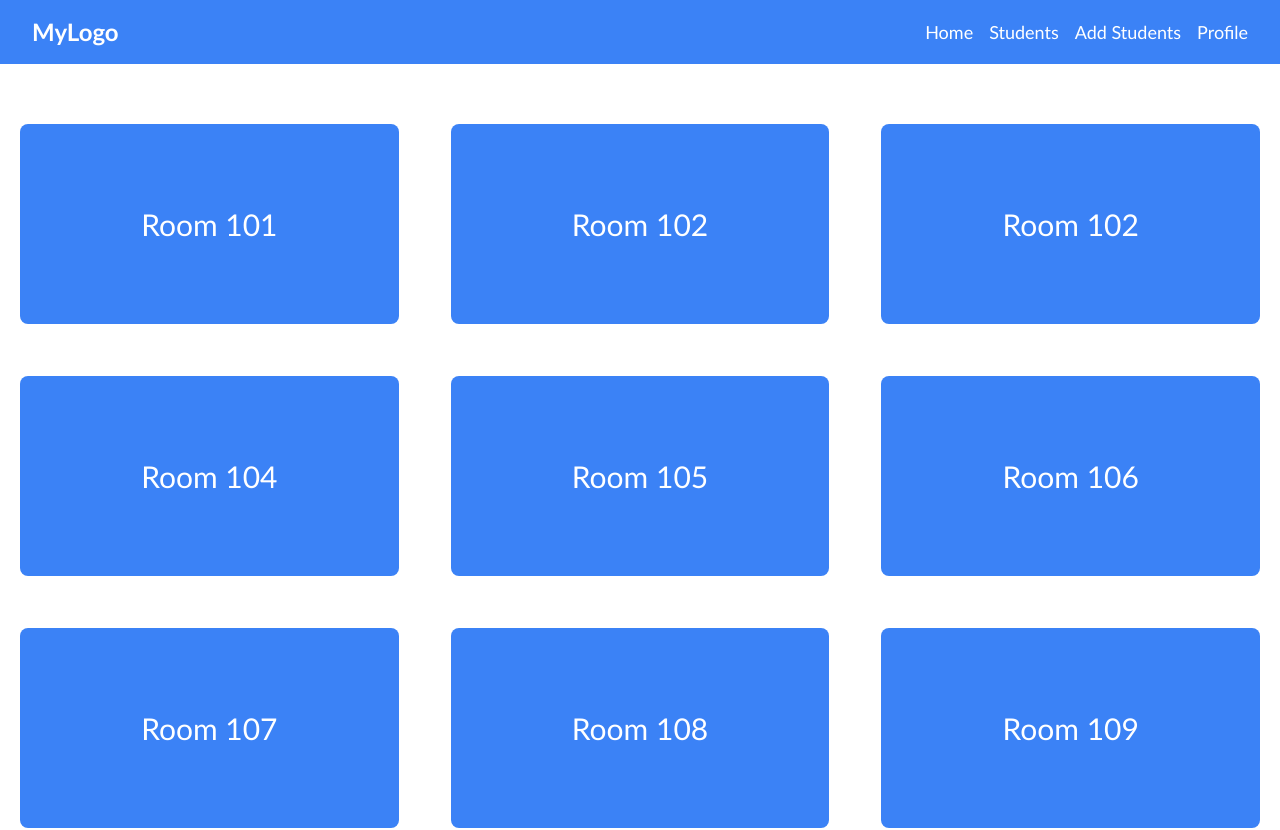
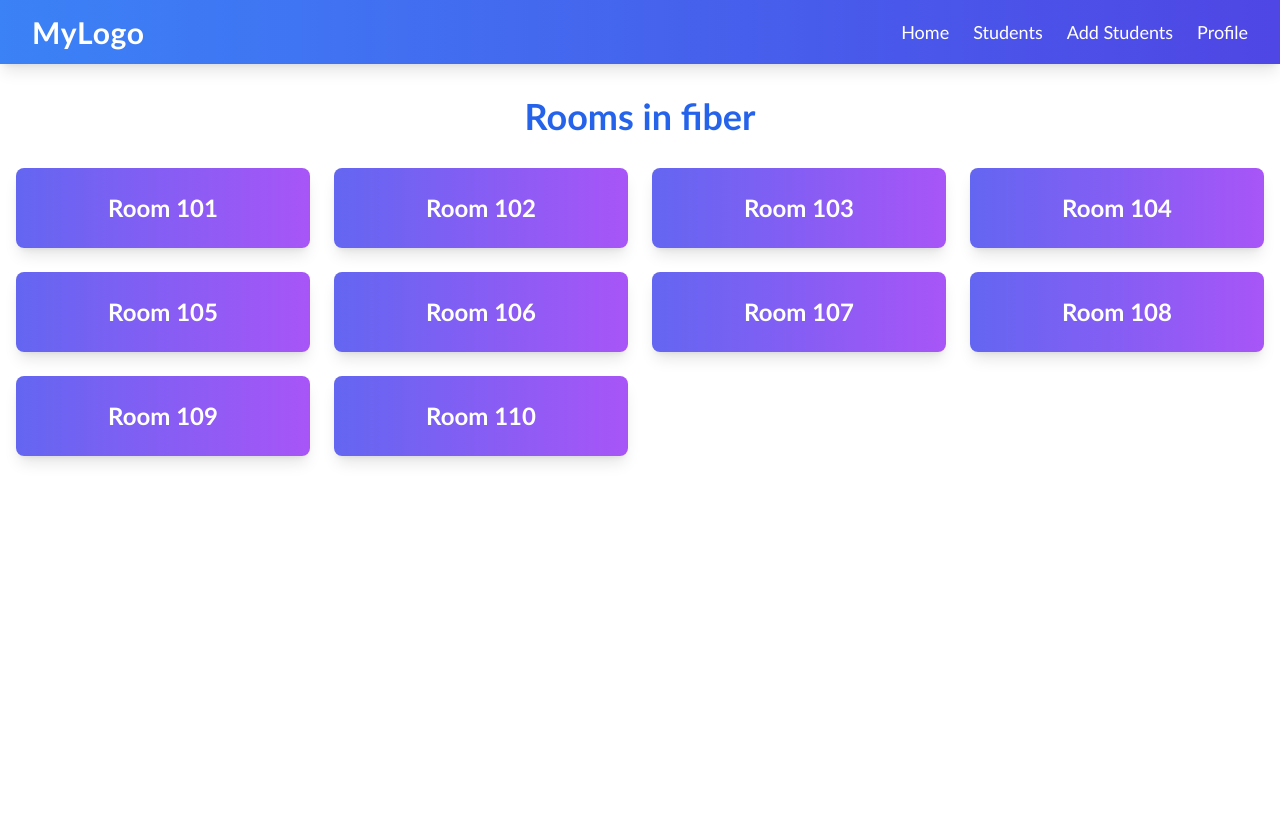
Before and after one commit to toufiq007/students-mangement-app, a React (Vite) app in the folder client/: page /hall/fiber in a window 1280 px wide. Shown: the top 830 px of the page. After the commit the page ends 800 px from the top, so only its background shows below. Built offline with nearby package versions, Linux system fonts and the light colour scheme.

Commit message:
make components more attractive

```diff
--- a/client/src/Pages/roomDetails/Room.tsx
+++ b/client/src/Pages/roomDetails/Room.tsx
@@ -2,23 +2,36 @@ import { Link, useParams } from "react-router-dom";
 import { roomMember } from "../../utils/roomStudentsData";
 
 const Room = () => {
-    const {room,hallName} = useParams()
-    console.log(room,hallName)
+  const { room, hallName } = useParams();
+  console.log(room, hallName);
+
   return (
-    <div className="container mx-auto">
-        <h2 className="text-3xl text-center">Room Number : {room}</h2>
-      <div className="grid grid-cols-1 md:grid-cols-3 gap-3 my-10">
-        {roomMember.map((member,index:number) => (
-         <Link to={`/hall/${hallName}/${room}/${member.id}`}>
-             <div
+    <div className="container mx-auto px-4 py-8">
+      {/* Room Header */}
+      <h2 className="text-4xl font-bold text-center text-blue-600 mb-8">
+        Room Number: {room}
+      </h2>
+
+      {/* Room Members Grid */}
+      <div className="grid grid-cols-1 sm:grid-cols-2 md:grid-cols-3 gap-6">
+        {roomMember.map((member, index: number) => (
+          <Link
+            to={`/hall/${hallName}/${room}/${member.id}`}
             key={index}
-            className="bg-blue-500 text-white p-5 m-5 rounded-lg h-[200px] flex flex-col justify-center items-center"
+            className="group"
           >
-            <h2 className="text-3xl text-center">{member.name}</h2>
-            <h2 className="text-3xl text-center">{member.email}</h2>
-            <h2 className="text-3xl text-center">{member.batch}</h2>
-          </div>
-         </Link>
+            <div className="bg-gradient-to-r from-blue-500 to-blue-700 text-white p-6 rounded-lg shadow-lg transform transition duration-300 hover:scale-105 hover:shadow-2xl">
+              <h3 className="text-2xl font-semibold mb-2 group-hover:text-yellow-300">
+                {member.name}
+              </h3>
+              <p className="text-lg group-hover:text-gray-200">
+                <span className="font-medium">Email:</span> {member.email}
+              </p>
+              <p className="text-lg group-hover:text-gray-200">
+                <span className="font-medium">Batch:</span> {member.batch}
+              </p>
+            </div>
+          </Link>
         ))}
       </div>
     </div>
--- a/client/src/Pages/roomDetails/RoomContainer.tsx
+++ b/client/src/Pages/roomDetails/RoomContainer.tsx
@@ -1,47 +1,16 @@
 import { Link } from "react-router-dom";
 
 const roomDetails = [
-  {
-    room: 101,
-    title: "Room 101",
-  },
-
-  {
-    room: 102,
-    title: "Room 102",
-  },
-  {
-    room: 103,
-    title: "Room 102",
-  },
-  {
-    room: 104,
-    title: "Room 104",
-  },
-  {
-    room: 105,
-    title: "Room 105",
-  },
-  {
-    room: 106,
-    title: "Room 106",
-  },
-  {
-    room: 107,
-    title: "Room 107",
-  },
-  {
-    room: 108,
-    title: "Room 108",
-  },
-  {
-    room: 109,
-    title: "Room 109",
-  },
-  {
-    room: 110,
-    title: "Room 110",
-  },
+  { room: 101, title: "Room 101" },
+  { room: 102, title: "Room 102" },
+  { room: 103, title: "Room 103" },
+  { room: 104, title: "Room 104" },
+  { room: 105, title: "Room 105" },
+  { room: 106, title: "Room 106" },
+  { room: 107, title: "Room 107" },
+  { room: 108, title: "Room 108" },
+  { room: 109, title: "Room 109" },
+  { room: 110, title: "Room 110" },
 ];
 
 type RoomContainerProps = {
@@ -50,19 +19,28 @@ type RoomContainerProps = {
 
 const RoomContainer = ({ hallName }: RoomContainerProps) => {
   return (
-    <div className="container mx-auto grid grid-cols-1 md:grid-cols-3 gap-3 my-10">
-      {roomDetails.map((roomDetail) => {
-        return (
-          <Link to={`/hall/${hallName}/${roomDetail.room}`}>
-            <div
-              key={roomDetail.room}
-              className="bg-blue-500 text-white p-5 m-5 rounded-lg h-[200px] flex justify-center items-center"
-            >
-              <h2 className="text-3xl text-center">{roomDetail.title}</h2>
+    <div className="container mx-auto px-4 py-8">
+      {/* Header */}
+      <h2 className="text-4xl font-bold text-center text-blue-600 mb-8">
+        Rooms in {hallName}
+      </h2>
+
+      {/* Room Cards */}
+      <div className="grid grid-cols-1 sm:grid-cols-2 md:grid-cols-3 lg:grid-cols-4 gap-6">
+        {roomDetails.map((roomDetail) => (
+          <Link
+            to={`/hall/${hallName}/${roomDetail.room}`}
+            key={roomDetail.room}
+            className="group"
+          >
+            <div className="bg-gradient-to-r from-indigo-500 to-purple-500 text-white p-6 rounded-lg shadow-lg transform transition duration-300 hover:scale-105 hover:shadow-2xl">
+              <h3 className="text-2xl font-semibold text-center group-hover:text-yellow-300">
+                {roomDetail.title}
+              </h3>
             </div>
           </Link>
-        );
-      })}
+        ))}
+      </div>
     </div>
   );
 };
--- a/client/src/Pages/studentDetails/Student.tsx
+++ b/client/src/Pages/studentDetails/Student.tsx
@@ -9,7 +9,7 @@ const Student = () => {
   return (
     <div className="container mx-auto px-4 py-8">
       <h2 className="text-3xl font-bold text-center text-blue-600 mb-8">
-        Student Details
+        Student Details (Fiber Hall)
       </h2>
       <div className="grid grid-cols-1 md:grid-cols-2 gap-8">
         {/* Avatar Section */}
--- a/client/src/components/Navbar.tsx
+++ b/client/src/components/Navbar.tsx
@@ -9,28 +9,43 @@ const Navbar: React.FC = () => {
   };
 
   return (
-    <nav className="bg-blue-500 text-white">
+    <nav className="bg-gradient-to-r from-blue-500 to-indigo-600 shadow-lg">
       <div className="max-w-7xl mx-auto px-4 sm:px-6 lg:px-8">
         <div className="flex justify-between items-center h-16">
           {/* Logo */}
           <div className="flex-shrink-0">
-            <Link to="/" className="text-2xl font-bold">
+            <Link
+              to="/"
+              className="text-3xl font-extrabold text-white tracking-wide hover:text-gray-200"
+            >
               MyLogo
             </Link>
           </div>
 
           {/* Menu for larger screens */}
-          <div className="hidden md:flex space-x-4">
-            <Link to="/home" className="hover:text-gray-200 text-lg">
+          <div className="hidden md:flex space-x-6">
+            <Link
+              to="/home"
+              className="text-lg font-medium text-white hover:text-gray-200 transition duration-200"
+            >
               Home
             </Link>
-            <Link to="/students" className="hover:text-gray-200 text-lg">
+            <Link
+              to="/students"
+              className="text-lg font-medium text-white hover:text-gray-200 transition duration-200"
+            >
               Students
             </Link>
-            <Link to="/addStudents" className="hover:text-gray-200 text-lg">
+            <Link
+              to="/addStudents"
+              className="text-lg font-medium text-white hover:text-gray-200 transition duration-200"
+            >
               Add Students
             </Link>
-            <Link to="/profile" className="hover:text-gray-200 text-lg">
+            <Link
+              to="/profile"
+              className="text-lg font-medium text-white hover:text-gray-200 transition duration-200"
+            >
               Profile
             </Link>
           </div>
@@ -39,10 +54,10 @@ const Navbar: React.FC = () => {
           <div className="md:hidden">
             <button
               onClick={toggleMenu}
-              className="focus:outline-none text-white hover:text-gray-200"
+              className="focus:outline-none text-white hover:text-gray-300 transition duration-200"
             >
               <svg
-                className="w-6 h-6"
+                className="w-8 h-8"
                 xmlns="http://www.w3.org/2000/svg"
                 fill="none"
                 viewBox="0 0 24 24"
@@ -71,28 +86,31 @@ const Navbar: React.FC = () => {
 
       {/* Mobile Menu */}
       {isOpen && (
-        <div className="md:hidden">
-          <a href="#home" className="block px-4 py-2 text-sm hover:bg-blue-700">
+        <div className="md:hidden bg-gradient-to-r from-blue-500 to-indigo-600">
+          <Link
+            to="/home"
+            className="block px-4 py-3 text-lg text-white hover:bg-blue-700 transition duration-200"
+          >
             Home
-          </a>
-          <a
-            href="#about"
-            className="block px-4 py-2 text-sm hover:bg-blue-700"
+          </Link>
+          <Link
+            to="/students"
+            className="block px-4 py-3 text-lg text-white hover:bg-blue-700 transition duration-200"
           >
-            About
-          </a>
-          <a
-            href="#services"
-            className="block px-4 py-2 text-sm hover:bg-blue-700"
+            Students
+          </Link>
+          <Link
+            to="/addStudents"
+            className="block px-4 py-3 text-lg text-white hover:bg-blue-700 transition duration-200"
           >
-            Services
-          </a>
-          <a
-            href="#contact"
-            className="block px-4 py-2 text-sm hover:bg-blue-700"
+            Add Students
+          </Link>
+          <Link
+            to="/profile"
+            className="block px-4 py-3 text-lg text-white hover:bg-blue-700 transition duration-200"
           >
-            Contact
-          </a>
+            Profile
+          </Link>
         </div>
       )}
     </nav>
```
Also changed, not shown: client/src/Pages/Home.tsx (+43 -27 lines).
